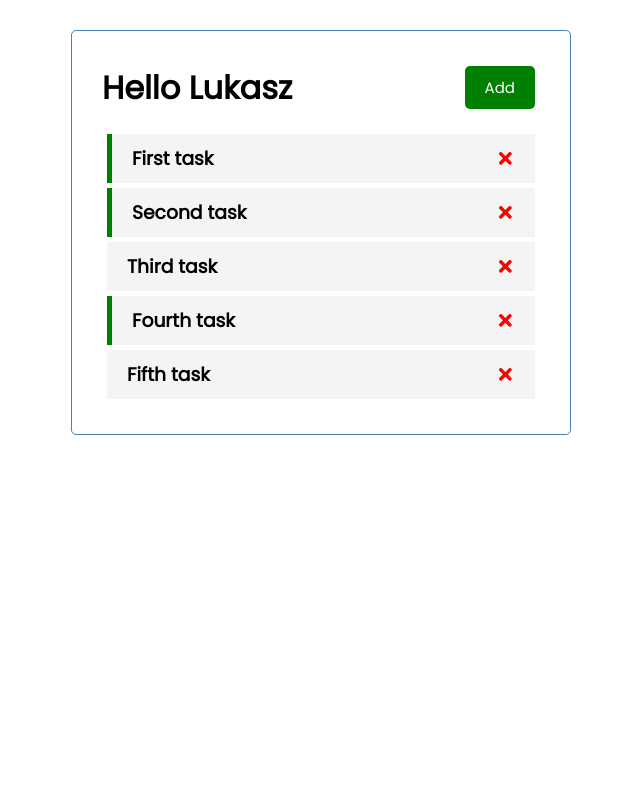
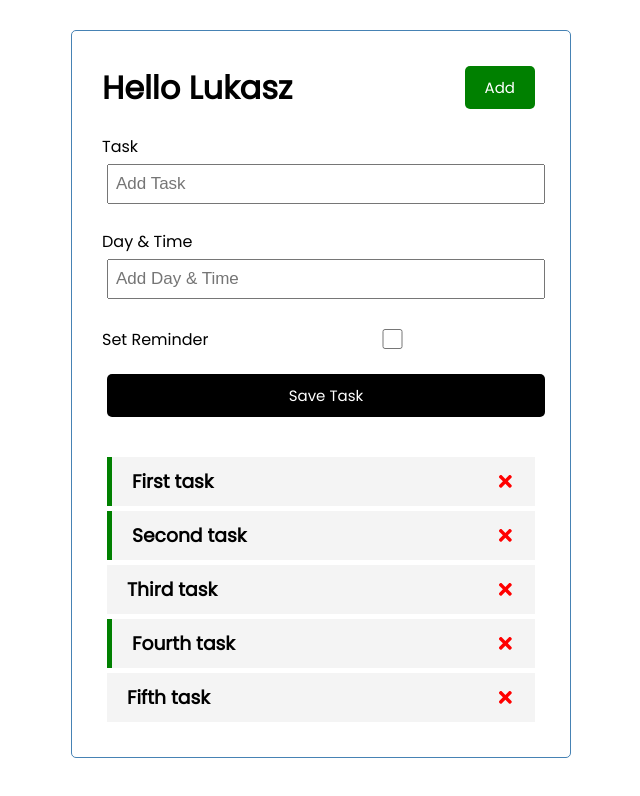
Before and after one commit to lukasz-klekner/task_tracker_react, a React (Create React App) app: page / in a window 1280 px wide. Shown: the top 796 px of the page, without its empty margins (319-959 px from the left). Built offline with nearby package versions, Linux system fonts and the light colour scheme.

Commit message:
implements AddTask component

```diff
--- a/src/App.js
+++ b/src/App.js
@@ -1,4 +1,5 @@
 import { useState } from 'react'
+import AddTask from './components/AddTask'
 
 import Header from './components/Header'
 import Tasks from './components/Tasks'
@@ -26,6 +27,7 @@
   return (
     <div className='container'>
       <Header />
+      <AddTask />
       {tasks.length > 0 ? (
         <Tasks tasks={tasks} onDelete={deleteTask} onToggle={toggleRemainder} />
       ) : (
--- /dev/null
+++ b/src/components/AddTask.js
@@ -0,0 +1,22 @@
+const AddTask = ({ onAdd }) => {
+  return (
+    <form className='add-form'>
+      <div className='form-control'>
+        <label>Task</label>
+        <input type='text' placeholder='Add Task' />
+      </div>
+      <div className='form-control'>
+        <label>Day & Time</label>
+        <input type='text' placeholder='Add Day & Time' />
+      </div>
+      <div className='form-control form-control-check'>
+        <label>Set Reminder</label>
+        <input type='checkbox' />
+      </div>
+
+      <input type='submit' value='Save Task' className='btn btn-block' />
+    </form>
+  )
+}
+
+export default AddTask
--- a/src/components/Task.js
+++ b/src/components/Task.js
@@ -24,6 +24,7 @@
 Task.propTypes = {
   task: PropTypes.object,
   onDelete: PropTypes.func,
+  onToggle: PropTypes.func,
 }
 
 export default Task
```
